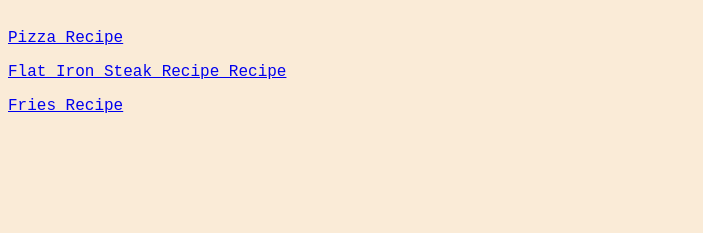
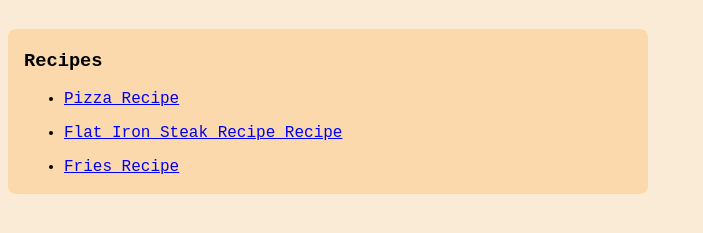
Before and after one commit to Nadav-Sonino/odin-recipes, a plain HTML site: page index.html in a window 1280 px wide. Shown: the part 89-322 px from the top of the page, without its empty margins (0-703 px from the left). Drawn offline with Linux system fonts and the light colour scheme.

Commit message:
Style index page

```diff
--- a/index.html
+++ b/index.html
@@ -1,15 +1,28 @@
 <!DOCTYPE html>
 <html lang="en">
   <head>
-    <meta charset="UTF-8">
-    <meta name="viewport" content="width=device-width, initial-scale=1.0">
+    <meta charset="UTF-8" />
+    <meta name="viewport" content="width=device-width, initial-scale=1.0" />
     <title>Odin Recipe</title>
-    <link rel="stylesheet" href="/css/style.css">
+    <link rel="stylesheet" href="/css/style.css" />
   </head>
   <body>
     <h1>Odin Recipe</h1>
+
+    <div>
+      <h3>Recipes</h3>
+      <ul>
+        <li>
           <p><a href="./recipes/pizza.html">Pizza Recipe</a></p>
+        </li>
+        <li>
           <p><a href="./recipes/flat-iron-steak.html">Flat Iron Steak Recipe Recipe</a></p>
+        </li>
+        <li>
             <p><a href="./recipes/fries.html">Fries Recipe</a></p>
+        </li>
+      </ul>
+    </div>
+
   </body>
 </html>
```
Lines whose indentation alone changed are shown as unchanged.
